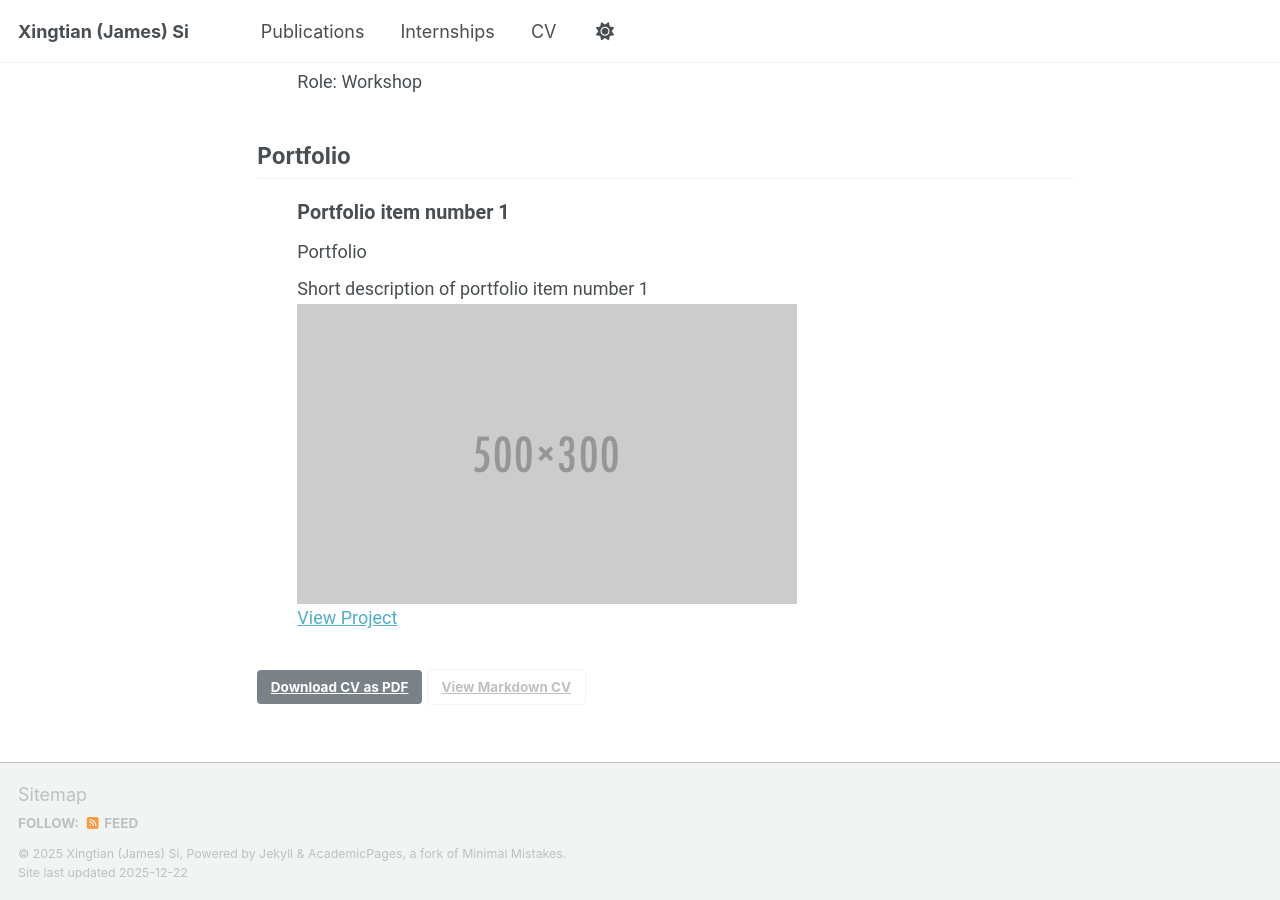
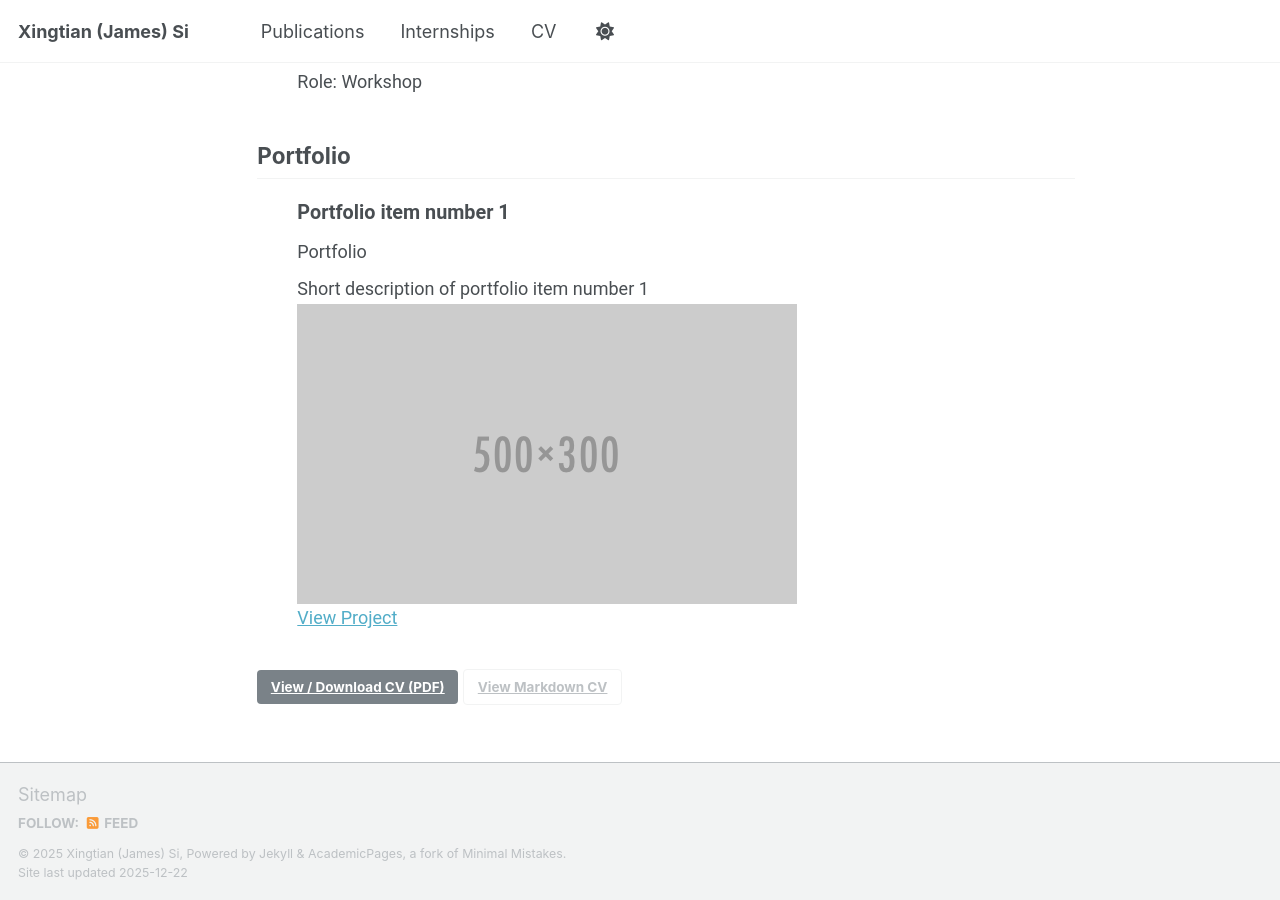
Before and after one commit to sixingtian/sixingtian.github.io, a Jekyll site: the page built from _pages/cv-json.md, in a window 1280 px wide and 900 px high, scrolled down 2428 px. Built offline with Jekyll 4.4.1, drawn with Linux system fonts in a browser that asks for light colours; a script bundle is joined from its source files by our own code; library files that are not in the unit come from our copies.

Commit message:
Update cv-json.md

```diff
--- a/_pages/cv-json.md
+++ b/_pages/cv-json.md
@@ -11,7 +11,11 @@ redirect_from:
 
 {% include cv-template.html %}
 
-<div class="cv-download-links">
-  <a href="{{ base_path }}/files/cv.pdf" class="btn btn--primary">Download CV as PDF</a>
-  <a href="{{ base_path }}" class="btn btn--inverse">View Markdown CV</a>
+<div class="cv-download-links" style="margin-top: 1rem;">
+  <a href="/files/Xingtian Si.pdf" class="btn btn--primary" target="_blank" rel="noopener">
+    View / Download CV (PDF)
+  </a>
+  <a href="/cv/" class="btn btn--inverse">
+    View Markdown CV
+  </a>
 </div>
```
Also changed, not shown: other parts of _pages/cv-json.md (+1 -1 lines).
